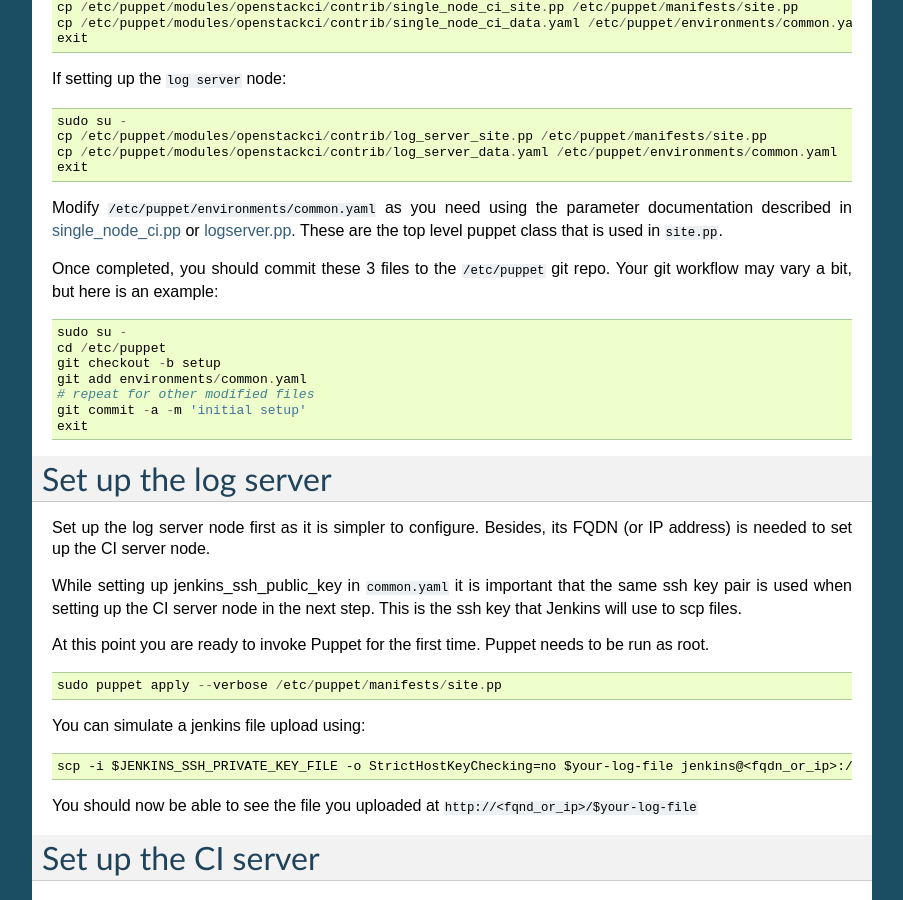
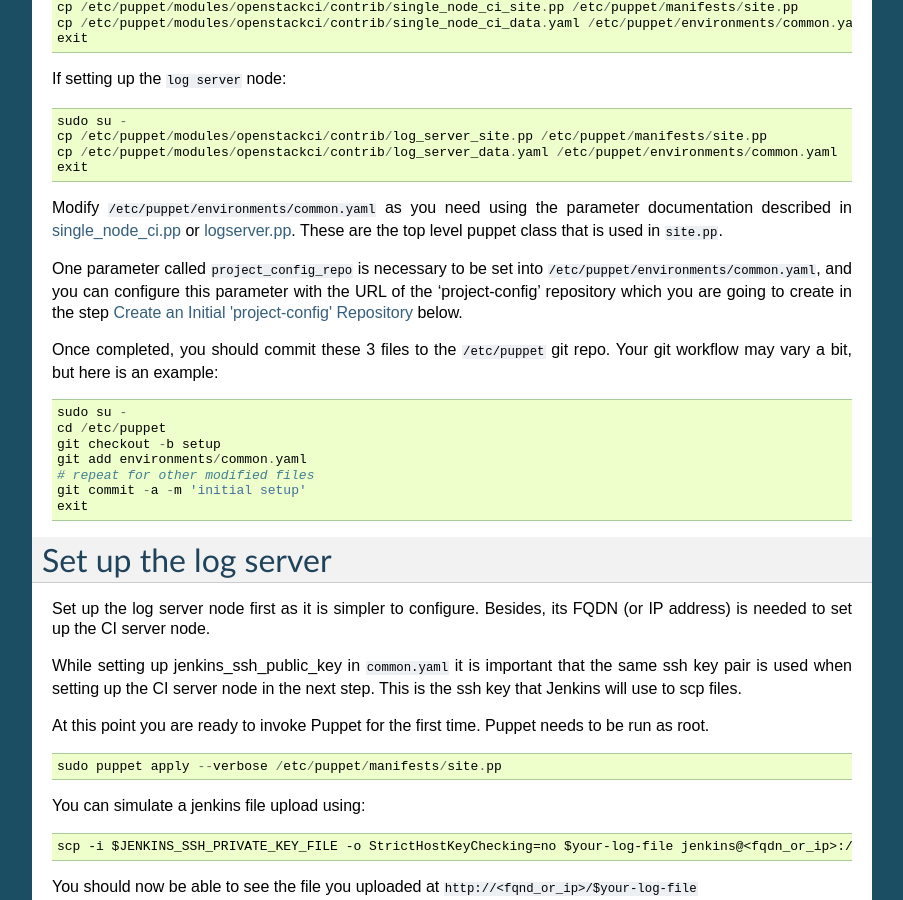
Before and after one commit to openstack-infra/puppet-openstackci, a Sphinx documentation site: the page built from doc/source/third_party_ci.rst, in a window 1280 px wide and 900 px high, scrolled down 2157 px. Shown: the whole window, without its empty margins (198-1101 px from the left). Built offline with Sphinx 7.4.7, drawn with Linux system fonts in a browser that asks for light colours.

Commit message:
Add a explanation of project_config_repo
Change-Id: I6d83a44c9919dca90a60f2c955733add177a49d7

```diff
--- a/doc/source/third_party_ci.rst
+++ b/doc/source/third_party_ci.rst
@@ -171,6 +171,14 @@ the parameter documentation described in
 or
 `logserver.pp <http://git.openstack .org/cgit/openstack-infra/puppet-openstackci/tree/manifests/logserver.pp>`__.
 These are the top level puppet class that is used in ``site.pp``.
+
+One parameter called ``project_config_repo`` is necessary to be set
+into ``/etc/puppet/environments/common.yaml``, and you can configure
+this parameter with the URL of the 'project-config' repository which
+you are going to create in the step
+`Create an Initial \'project-config\'
+Repository <https://github.com/openstack-infra/puppet-openstackci/blob/master/doc/source/third_party_ci.rst#create-an-initial-project-config-repository>`__
+below.
 
 Once completed, you should commit these 3 files to the ``/etc/puppet``
 git repo. Your git workflow may vary a bit, but here is an example:
```
